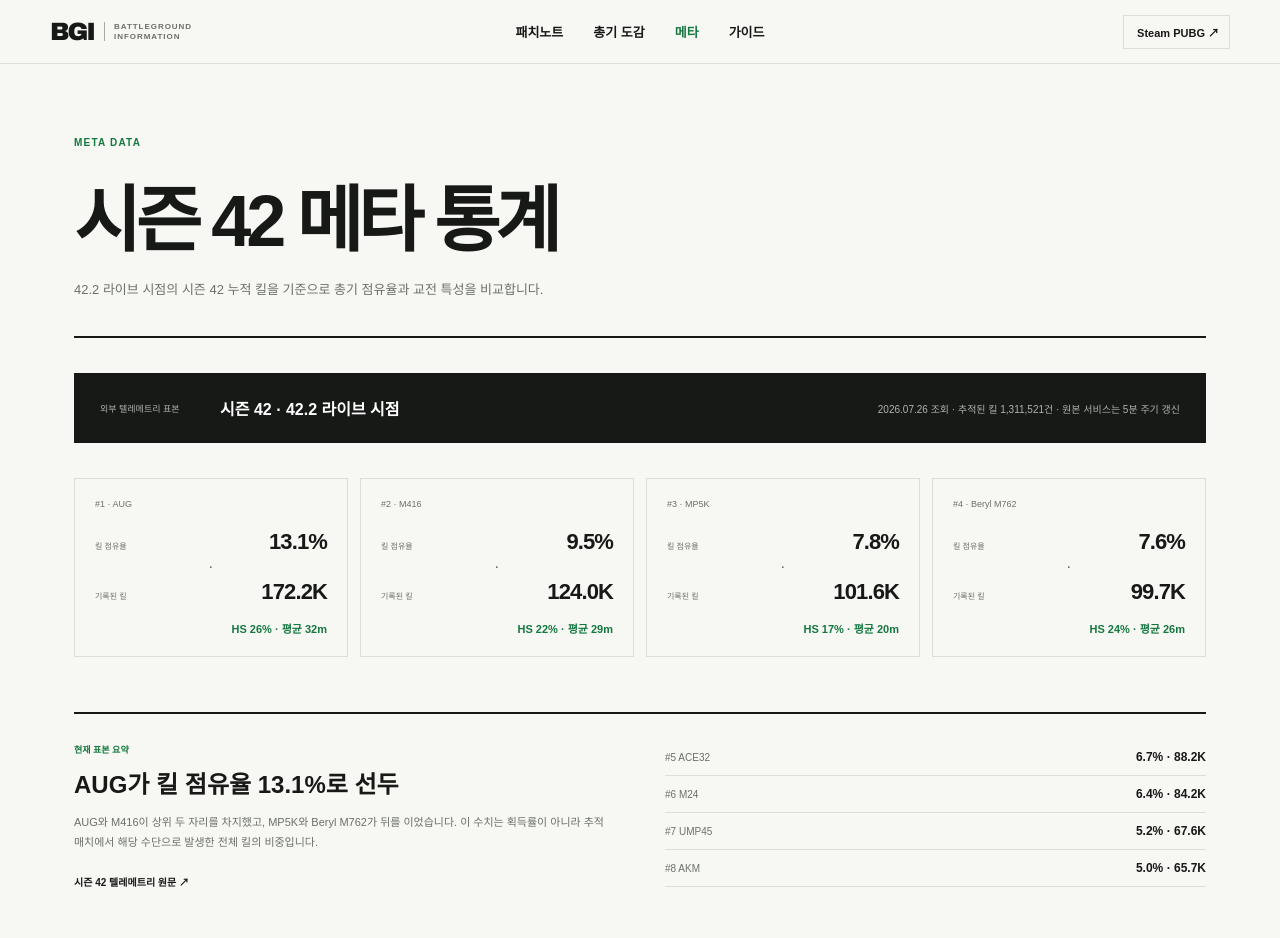
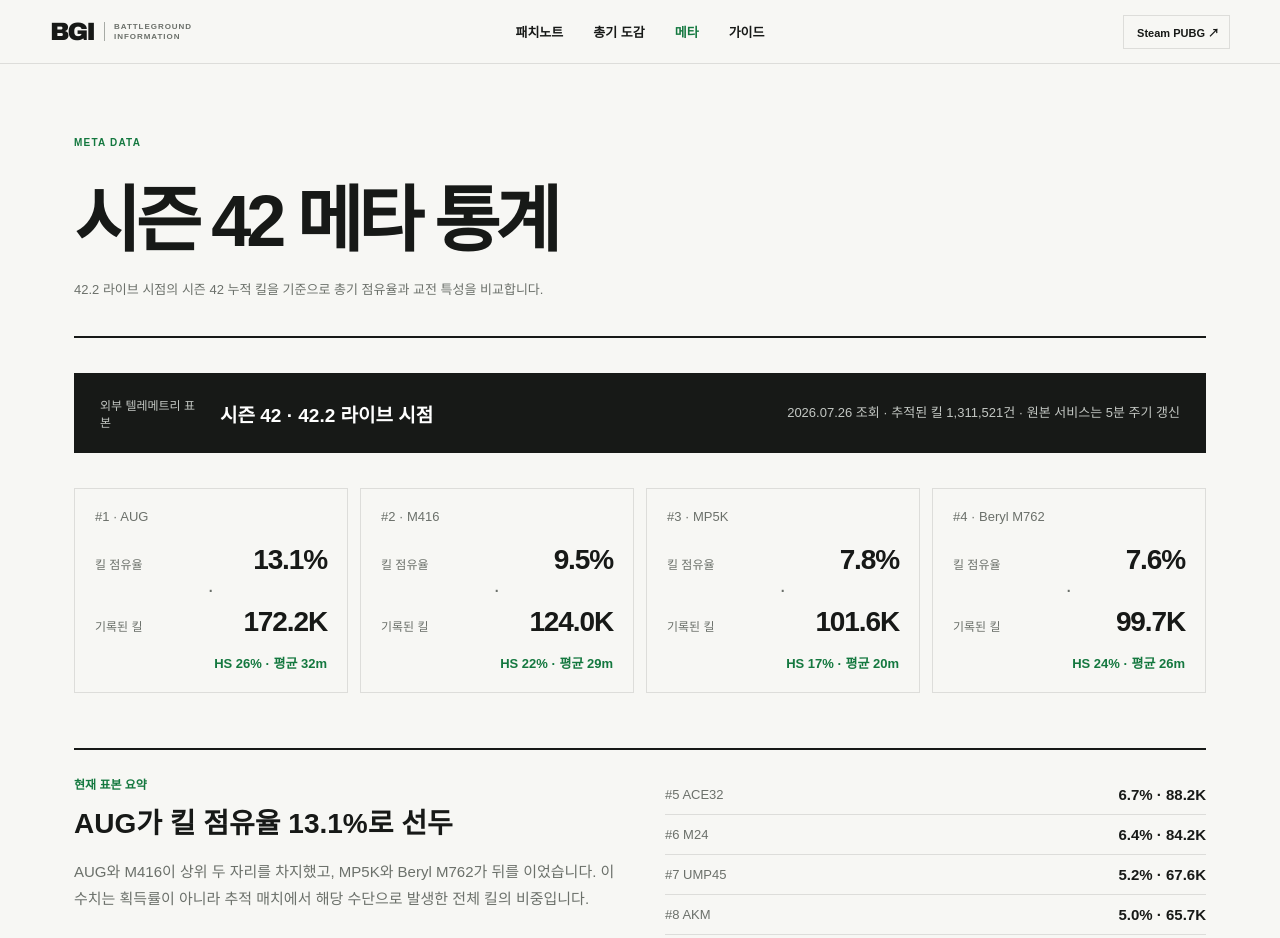
Before and after one commit to kkamddi/battleground, a Next.js app: page /meta in a window 1280 px wide. Shown: the top 938 px of the page. Built offline with nearby package versions, Linux system fonts and the light colour scheme.

Commit message:
Improve meta statistics readability

```diff
--- a/app/globals.css
+++ b/app/globals.css
@@ -481,18 +481,18 @@
   margin-top: 35px;
   padding: 23px 26px;
 }
-.status-panel span { color: #aeb3ae; font-size: 9px; }
-.status-panel strong { font-size: 16px; }
-.status-panel p { color: #aeb3ae; font-size: 10px; margin: 0; text-align: right; }
+.status-panel span { color: #c3c7c3; font-size: 12px; }
+.status-panel strong { font-size: 19px; }
+.status-panel p { color: #c3c7c3; font-size: 13px; line-height: 1.6; margin: 0; text-align: right; }
 .metric-plan { display: grid; grid-template-columns: repeat(4, 1fr); margin-top: 45px; }
 .metric-plan article { border: 1px solid var(--line); margin-right: -1px; min-height: 190px; padding: 22px; }
 .metric-plan span { color: #9fa49f; font-size: 10px; }
 .metric-plan h2 { font-size: 17px; margin: 48px 0 12px; }
 .metric-plan p { color: var(--muted); font-size: 11px; line-height: 1.6; }
 .method-box { border-top: 2px solid var(--ink); margin-top: 55px; padding-top: 20px; }
-.method-box h2 { font-size: 18px; }
+.method-box h2 { font-size: 22px; }
 .method-box div { display: flex; flex-wrap: wrap; gap: 8px; }
-.method-box span { background: var(--soft); color: var(--muted); font-size: 10px; padding: 8px 10px; }
+.method-box span { background: var(--soft); color: var(--muted); font-size: 12px; padding: 9px 12px; }
 
 .guide-grid {
   display: grid;
@@ -515,21 +515,21 @@
   margin-top: 35px;
 }
 .meta-stat-grid article { border: 1px solid var(--line); padding: 20px; }
-.meta-stat-grid article > span { color: var(--muted); display: block; font-size: 9px; margin-bottom: 20px; }
+.meta-stat-grid article > span { color: var(--muted); display: block; font-size: 13px; margin-bottom: 20px; }
 .meta-stat-grid article > div { align-items: baseline; display: flex; justify-content: space-between; }
-.meta-stat-grid small { color: var(--muted); font-size: 8px; }
-.meta-stat-grid strong { font-size: 22px; letter-spacing: -.04em; }
-.meta-stat-grid article > b { color: var(--muted); display: block; font-size: 11px; margin: 6px 0; text-align: center; }
-.meta-stat-grid article > p { color: var(--point); font-size: 11px; font-weight: 800; margin: 15px 0 0; text-align: right; }
+.meta-stat-grid small { color: var(--muted); font-size: 12px; }
+.meta-stat-grid strong { font-size: 28px; letter-spacing: -.04em; }
+.meta-stat-grid article > b { color: var(--muted); display: block; font-size: 14px; margin: 7px 0; text-align: center; }
+.meta-stat-grid article > p { color: var(--point); font-size: 13px; font-weight: 800; margin: 15px 0 0; text-align: right; }
 .meta-detail { border-top: 2px solid var(--ink); display: grid; gap: 50px; grid-template-columns: 1fr 1fr; margin-top: 55px; padding-top: 25px; }
-.meta-detail > div > span { color: var(--point); font-size: 9px; font-weight: 800; }
-.meta-detail h2 { font-size: 24px; line-height: 1.35; margin: 12px 0; }
-.meta-detail p, .method-box > p { color: var(--muted); font-size: 11px; line-height: 1.8; }
-.meta-detail a { display: inline-block; font-size: 10px; font-weight: 700; margin-top: 10px; }
+.meta-detail > div > span { color: var(--point); font-size: 12px; font-weight: 800; }
+.meta-detail h2 { font-size: 28px; line-height: 1.35; margin: 12px 0; }
+.meta-detail p, .method-box > p { color: var(--muted); font-size: 15px; line-height: 1.8; }
+.meta-detail a { display: inline-block; font-size: 13px; font-weight: 700; margin-top: 10px; }
 .meta-detail dl { margin: 0; }
 .meta-detail dl div { align-items: center; border-bottom: 1px solid var(--line); display: flex; justify-content: space-between; padding: 11px 0; }
-.meta-detail dt { color: var(--muted); font-size: 10px; }
-.meta-detail dd { font-size: 12px; font-weight: 800; margin: 0; }
+.meta-detail dt { color: var(--muted); font-size: 13px; }
+.meta-detail dd { font-size: 15px; font-weight: 800; margin: 0; }
 .guide-grid li { align-items: center; gap: 18px; }
 .guide-grid li b { color: var(--ink); flex: 1; font-size: 10px; min-width: 0; overflow-wrap: anywhere; text-align: right; white-space: normal; }
 .guide-formulas { border-top: 2px solid var(--ink); display: grid; grid-template-columns: repeat(3, 1fr); margin-top: 55px; }
```
